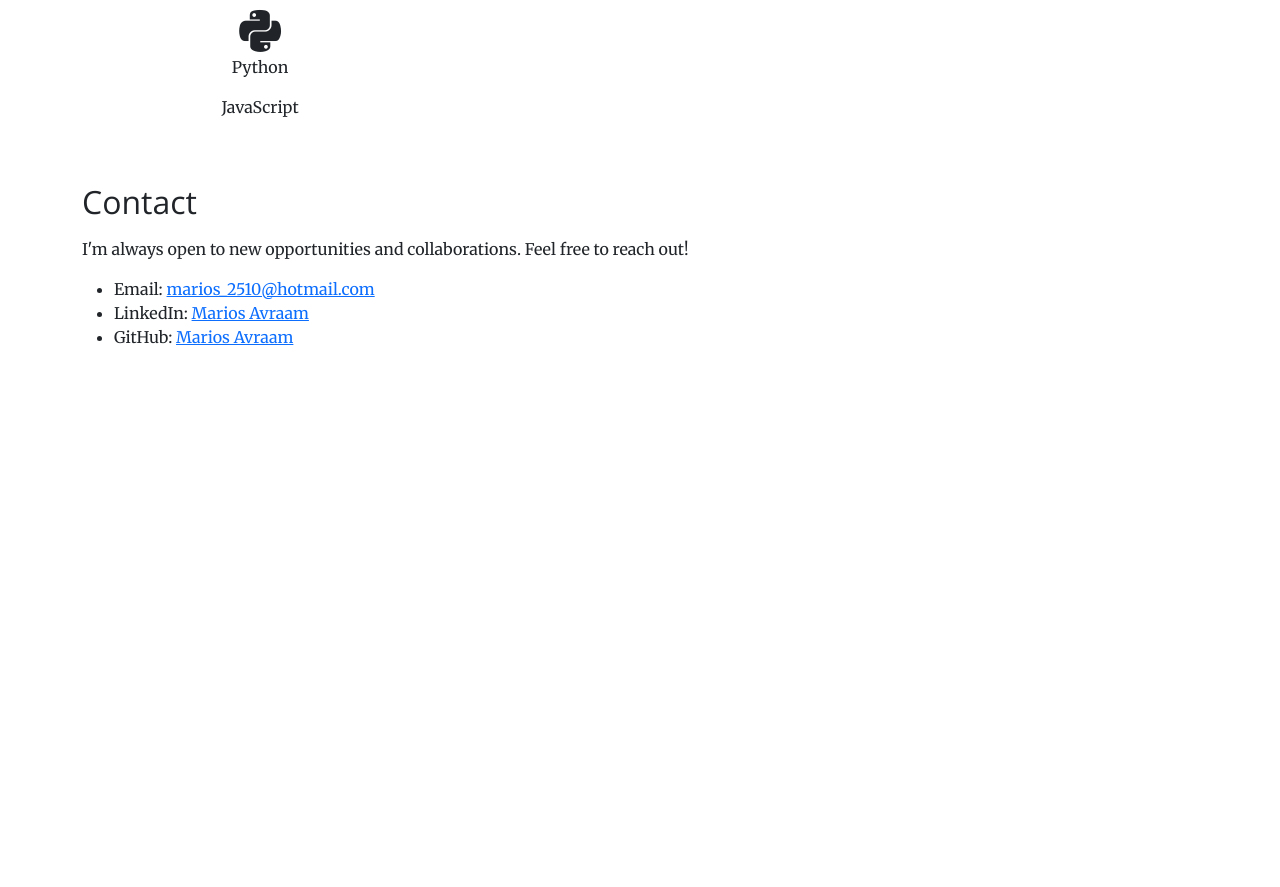
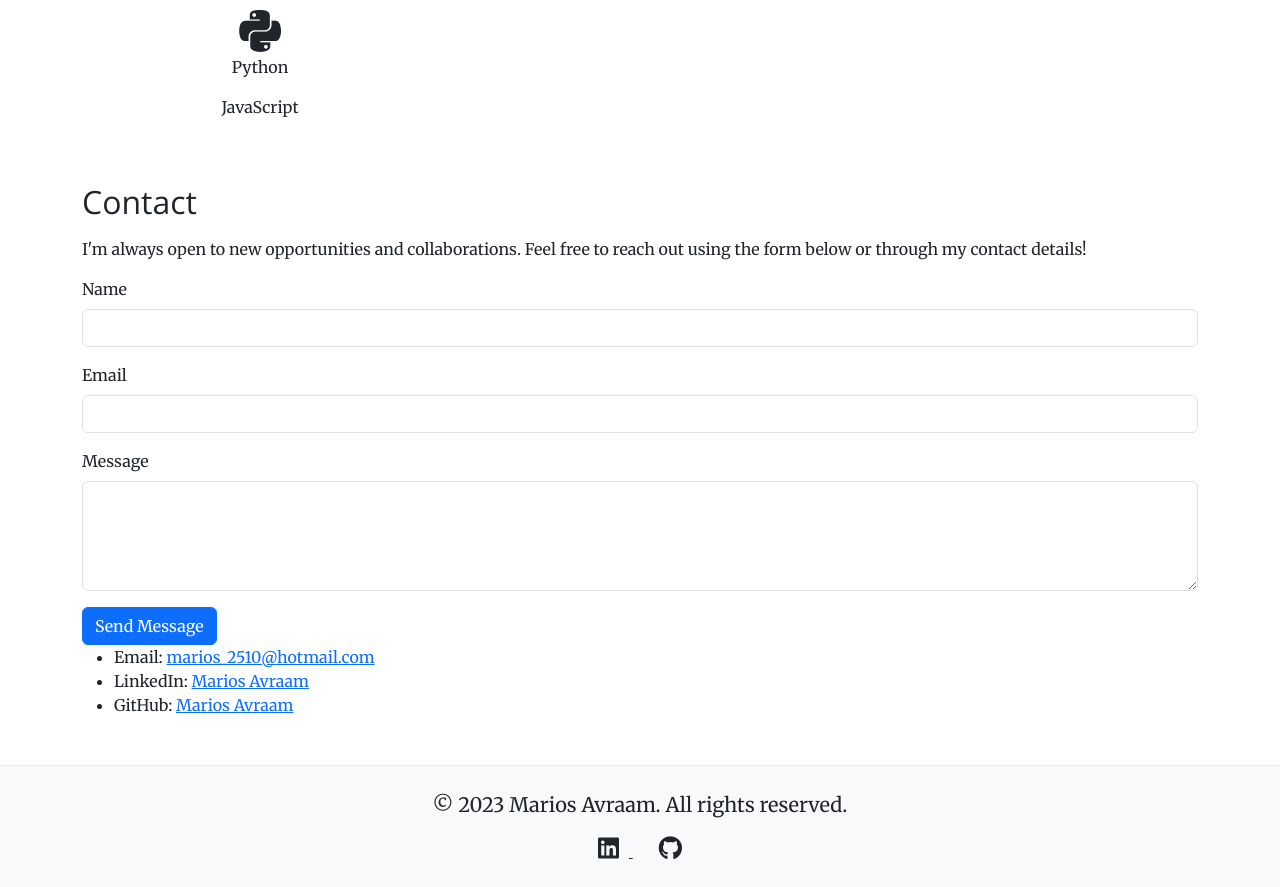
Before and after one commit to MariosAvraam/portfolio-website, a Flask app: page / in a window 1280 px wide. Shown: the part 1358-2245 px from the top of the page. Before the commit the page ends 1703 px from the top, so only its background shows below. Run offline with Flask 3, Linux system fonts and the light colour scheme; some libraries are stand-ins or nearby versions.

Commit message:
Make navbar sticky. Add containers in index.html. Add a form for contacting. Add a footer for displaying information. Add styling for cards and footer.

```diff
--- a/static/css/styles.css
+++ b/static/css/styles.css
@@ -22,3 +22,28 @@ h1, h2, h3, h4, h5, h6, .navbar-brand {
     justify-content: center;
     align-items: center;
 }
+
+/* Project card styling */
+.card {
+    transition: all 0.3s ease;
+}
+
+.card:hover {
+    transform: scale(1.05);
+    box-shadow: 0px 4px 15px rgba(0, 0, 0, 0.2);
+}
+
+footer {
+    background-color: #f8f9fa;
+    border-top: 1px solid #e9ecef;
+}
+
+/* Footer styling */
+footer p {
+    font-size: 1.25rem;
+}
+
+footer i {
+    font-size: 24px;
+    margin: 0 10px;
+}
--- a/templates/index.html
+++ b/templates/index.html
@@ -7,7 +7,7 @@
   <a href="#projects" class="btn btn-primary btn-lg">View My Projects</a>
 </div>
 
-<section class="my-5" id="about-me">
+<section class="container my-5" id="about-me">
   <div class="row align-items-center">
     <div class="col-md-6">
       <img src="{{ url_for('static', filename='images/Linkedin_img.jpg') }}" alt="Marios Avraam" class="img-fluid rounded-circle profile-image">
@@ -30,7 +30,7 @@
   </div>
 </section>
 
-<section class="my-5" id="skills">
+<section class="container my-5" id="skills">
   <h2 class="mb-3 text-center">Skills</h2>
   <div class="row">
     <!-- Sample Skill -->
@@ -42,11 +42,26 @@
   </div>
 </section>
 
-<section class="my-5" id="contact">
+<section class="container my-5" id="contact">
   <h2 class="mb-3">Contact</h2>
   <p>
-    I'm always open to new opportunities and collaborations. Feel free to reach out!
+    I'm always open to new opportunities and collaborations. Feel free to reach out using the form below or through my contact details!
   </p>
+  <form action="/send_message" method="post">
+    <div class="mb-3">
+      <label for="name" class="form-label">Name</label>
+      <input type="text" class="form-control" id="name" name="name" required>
+    </div>
+    <div class="mb-3">
+      <label for="email" class="form-label">Email</label>
+      <input type="email" class="form-control" id="email" name="email" required>
+    </div>
+    <div class="mb-3">
+      <label for="message" class="form-label">Message</label>
+      <textarea class="form-control" id="message" name="message" rows="4" required></textarea>
+    </div>
+    <button type="submit" class="btn btn-primary">Send Message</button>
+  </form>
   <ul>
     <li>Email: <a href="mailto:marios_2510@hotmail.com">marios_2510@hotmail.com</a></li>
     <li>LinkedIn: <a href="https://www.linkedin.com/in/marios-avraam-ab1320219/" target="_blank">Marios Avraam</a></li>
@@ -54,4 +69,18 @@
   </ul>
 </section>
 
+<footer class="text-center py-4">
+  <p>&copy; 2023 Marios Avraam. All rights reserved.</p>
+  <div>
+    <!-- Social links -->
+    <a href="https://www.linkedin.com/in/marios-avraam-ab1320219/" target="_blank" class="mx-2 text-dark">
+      <i class="fab fa-linkedin"></i>
+    </a>
+    <a href="https://github.com/MariosAvraam" target="_blank" class="mx-2 text-dark">
+      <i class="fab fa-github"></i>
+    </a>
+  </div>
+</footer>
+
+
 {% endblock %}
--- a/templates/layout.html
+++ b/templates/layout.html
@@ -12,7 +12,7 @@
 </head>
 
 <body>
-  <nav class="navbar navbar-expand-lg navbar-dark bg-dark px-4">
+  <nav class="navbar navbar-expand-lg navbar-dark bg-dark sticky-top px-4">
     <a class="navbar-brand font-weight-bold" href="/">Marios Avraam</a>
     <button class="navbar-toggler" type="button" data-toggle="collapse" data-target="#navbarNav" aria-controls="navbarNav" aria-expanded="false" aria-label="Toggle navigation">
       <span class="navbar-toggler-icon"></span>
@@ -35,9 +35,7 @@
     </div>
   </nav>
 
-  <div class="container">
-    {% block content %}{% endblock %}
-  </div>
+  {% block content %}{% endblock %}
   <script src="https://code.jquery.com/jquery-3.5.1.slim.min.js"></script>
   <script src="https://cdn.jsdelivr.net/npm/@popperjs/core@2.9.3/dist/umd/popper.min.js"></script>
   <script src="https://maxcdn.bootstrapcdn.com/bootstrap/4.5.2/js/bootstrap.min.js"></script>
```
